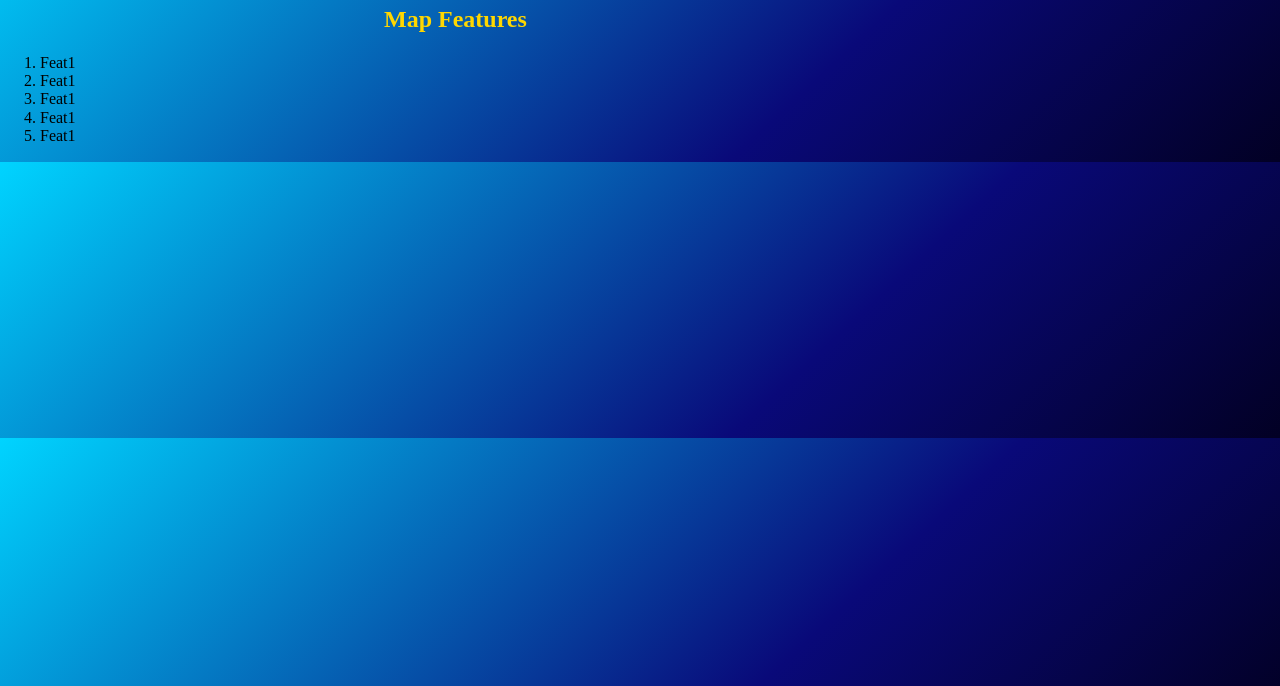
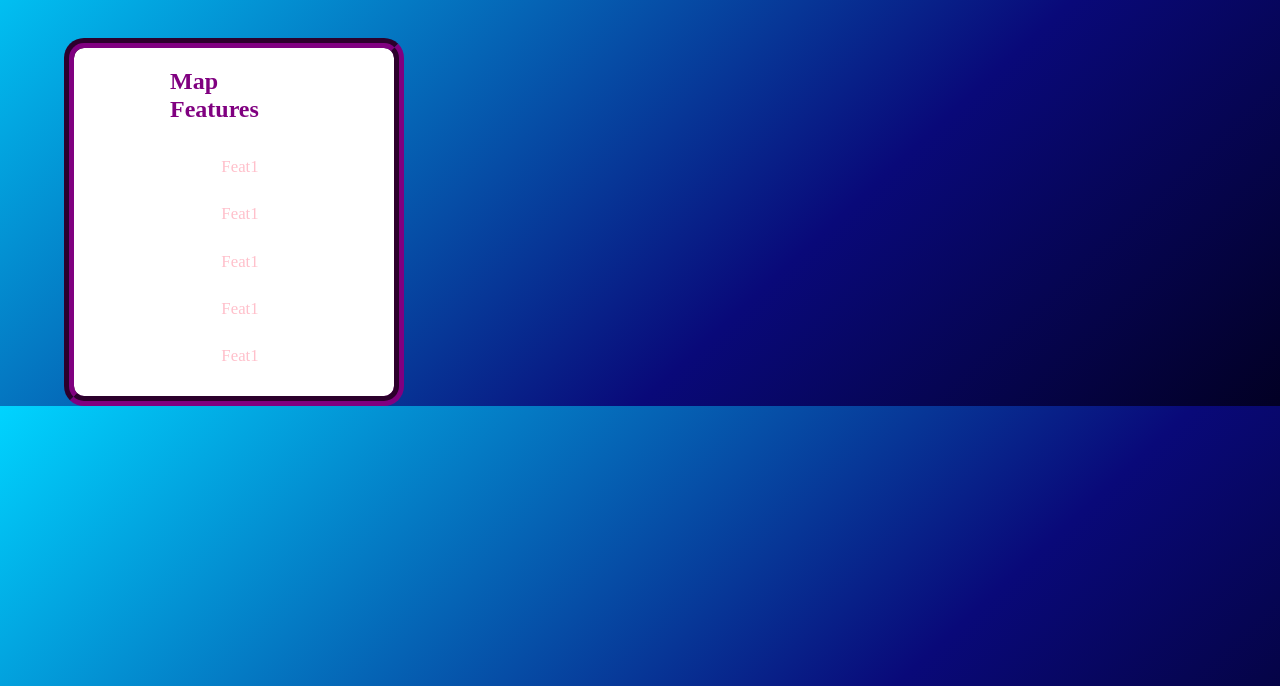
Before and after one commit to apalmer8/ProjectThree, a plain HTML site: page maps.html in a window 1280 px wide. Shown: the part 114-800 px from the top of the page. Drawn offline with Linux system fonts and the light colour scheme; some packages are replaced by stand-ins of ours; a web font is replaced by a local one.

Commit message:
Update styles.css

```diff
--- a/css/styles.css
+++ b/css/styles.css
@@ -135,3 +135,26 @@ img {
     margin-right: 10%;
     width: 40%;
 }
+.mapGuide {
+  position: relative;
+  left: 5%;
+  float: left;
+  width: 25%;
+  margin-top: 2.5%;
+  background-color: white;
+  border: 10px groove purple;
+  border-radius: 20px;
+}
+.mapGuide h2{
+  color: purple;
+}
+.mapGuide li {
+  text-align: center;
+  padding: 5% 0 5% 0;
+  margin-right: 10%;
+  font-size: 105%;
+  color: pink;
+}
+.mapGuide ol{
+  list-style-type: none;
+}
```
